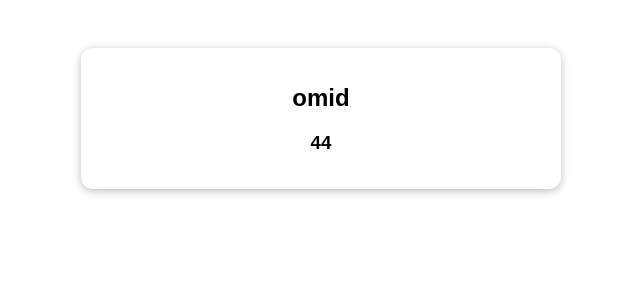
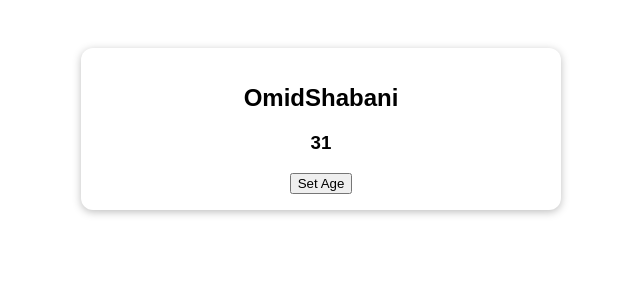
Before and after one commit to itsomid/composition-api-str, a Vue app: page / in a window 1280 px wide. Shown: the top 300 px of the page, without its empty margins (319-959 px from the left). Built offline with nearby package versions, Linux system fonts and the light colour scheme; the HTML template or start-up script is replaced by a standard one.

Commit message:
implement function to change age

```diff
--- a/src/App.vue
+++ b/src/App.vue
@@ -2,30 +2,30 @@
   <section class="container">
     <h2>{{ user.name }}</h2>
     <h3>{{ user.age }}</h3>
+    <button @click="setAge">Set Age</button>
   </section>
 </template>
 
 <script>
 // eslint-disable-next-line
-import {  reactive, toRefs } from 'vue'
+import { ref, reactive } from 'vue'
 export default {
   setup() {
+    //use for single value
+    // eslint-disable-next-line
+    let age = ref(31)
 
+    //use for object value
     let user = reactive({
       name: 'OmidShabani',
       age: 31
     });
-    const userRefs = toRefs(user)
 
-    console.log(user);
-    console.log(userRefs);
-    setTimeout(function(){
-      user.name = "omid"
-      user.age = 44
-    },2000)
+    function setNewData(){
+      user.age = 33
+    }
 
-
-    return { user: user };
+    return { user: user, setAge: setNewData };
   },
 };
 </script>
```
